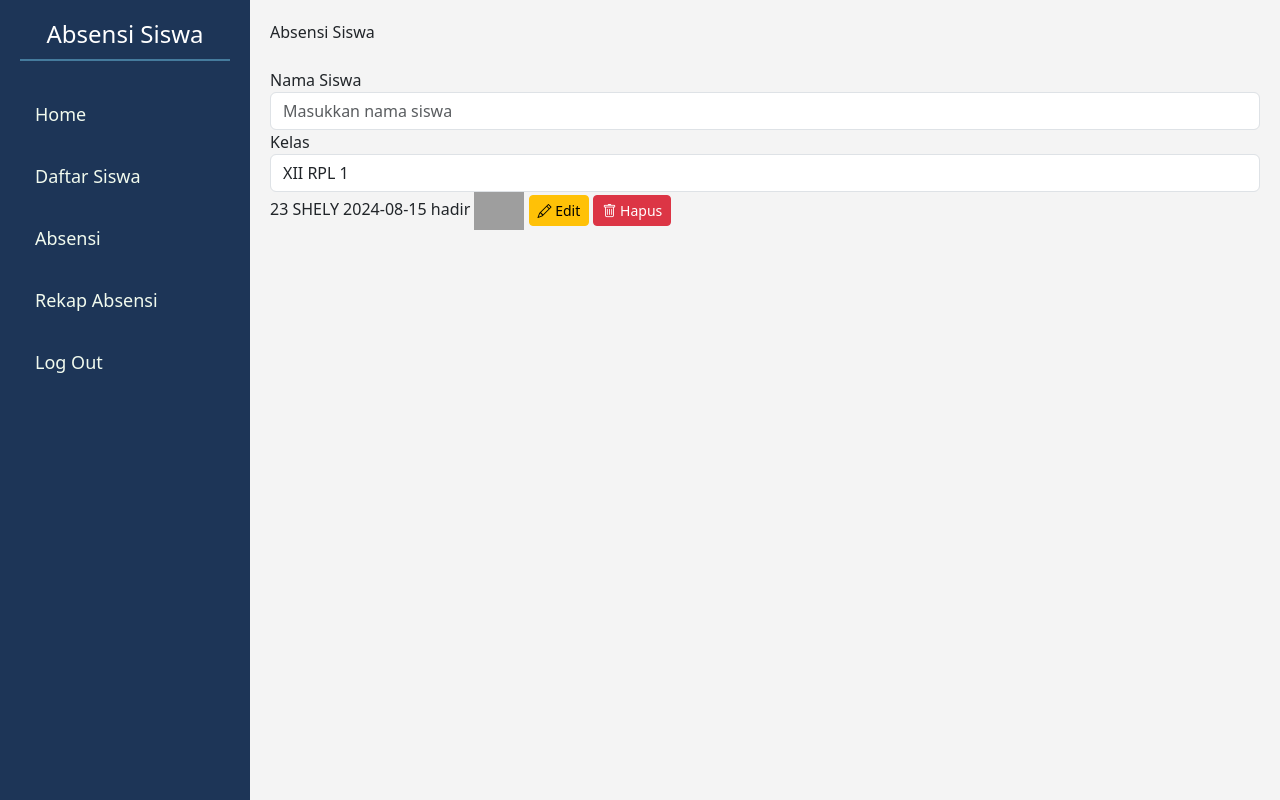
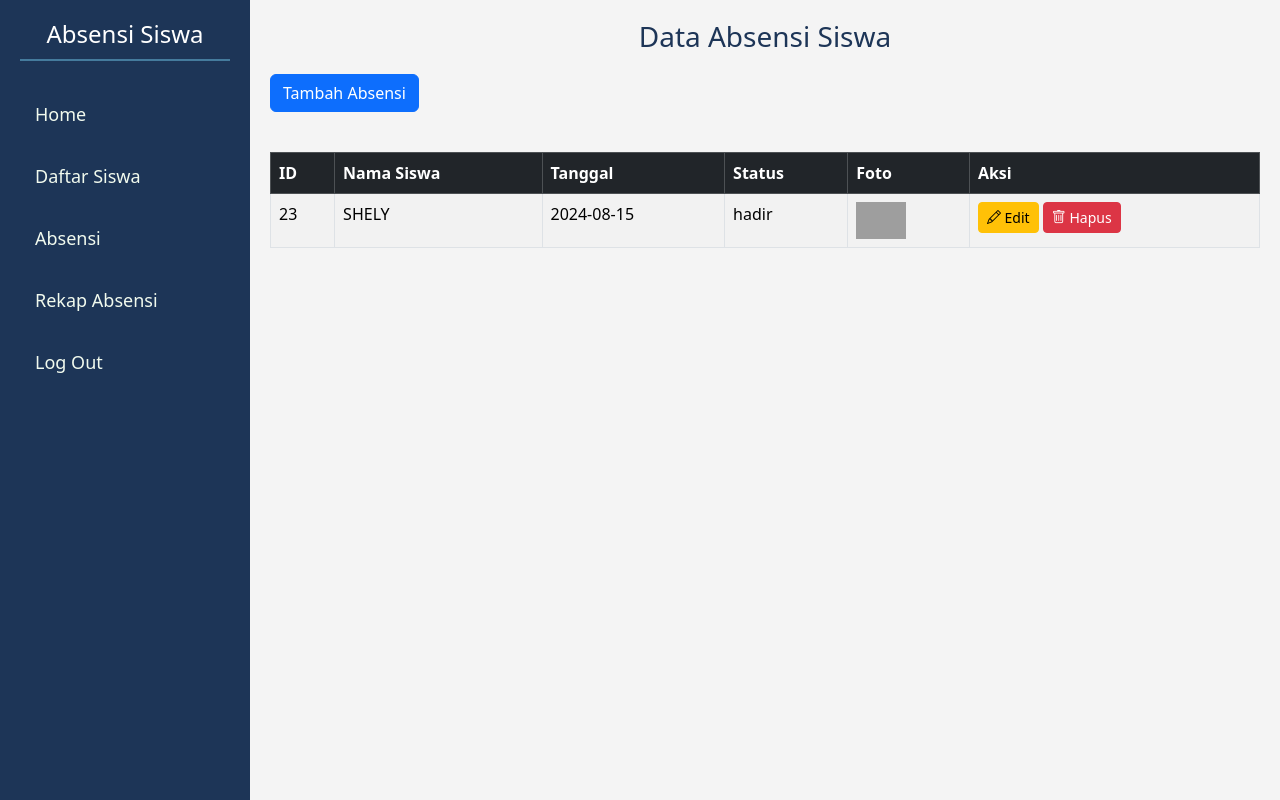
Before and after one commit to salsabillapz/ABSENSI_SISWA, a PHP site: page /absensi.php in a window 1280 px wide. Run offline with PHP 8.4, Linux system fonts and the light colour scheme; data comes from the database, SQL or seed files in the repository; grey boxes are pictures that could not be loaded.

Commit message:
Update absensi.php

```diff
--- a/absensi.php
+++ b/absensi.php
@@ -105,25 +105,20 @@ $result = $conn->query($sql);
     </div>
 
     <div class="main-content">
-        <div class="card-absensi">
-            <div class="card-header">Absensi Siswa</div>
-            <form>
-                <!-- Input Nama -->
-                <div class="form-group mt-4">
-                    <label for="nama">Nama Siswa</label>
-                    <input type="text" class="form-control" id="nama" placeholder="Masukkan nama siswa">
-                </div>
-
-                <!-- Input Kelas -->
-                <div class="form-group">
-                    <label for="kelas">Kelas</label>
-                    <select class="form-control" id="kelas">
-                        <option>XII RPL 1</option>
-                        <option>XII RPL 2</option>
-                        <option>XII TKJ 1</option>
-                        <!-- Tambahkan opsi kelas lainnya -->
-                    </select>
-                </div>
+        <h2>Data Absensi Siswa</h2>
+        <a href="create.php" class="btn btn-primary mb-3">Tambah Absensi</a>
+        <div class="table-responsive">
+            <table class="table table-striped table-bordered">
+                <thead class="table-dark">
+                    <tr>
+                        <th>ID</th>
+                        <th>Nama Siswa</th>
+                        <th>Tanggal</th>
+                        <th>Status</th>
+                        <th>Foto</th>
+                        <th>Aksi</th>
+                    </tr>
+                </thead>
                 <tbody>
                     <?php if ($result->num_rows > 0): ?>
                         <?php while ($row = $result->fetch_assoc()): ?>
```
